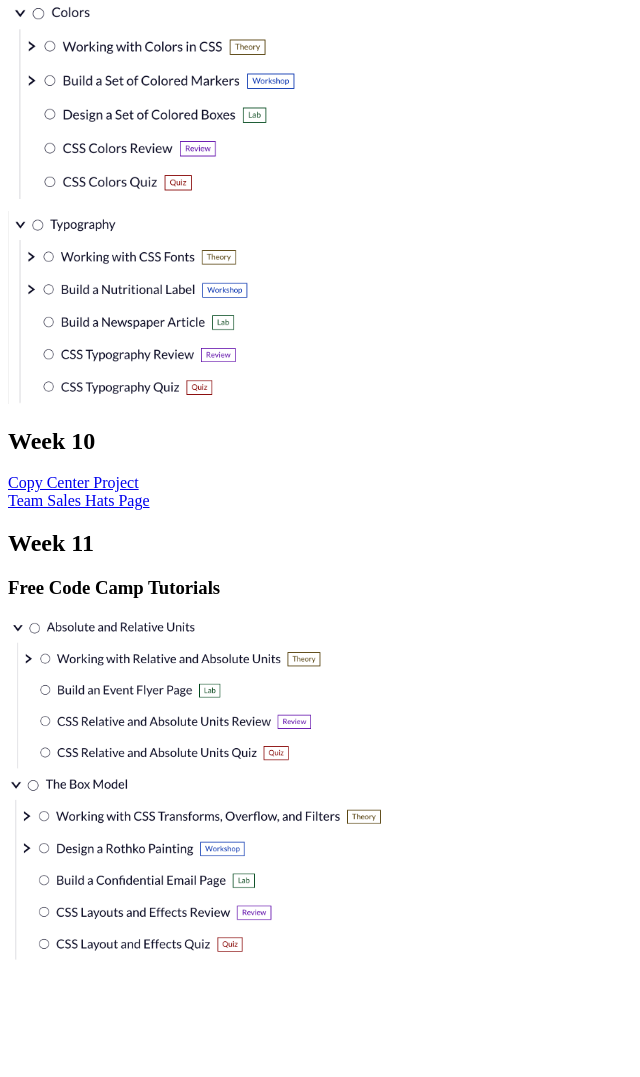
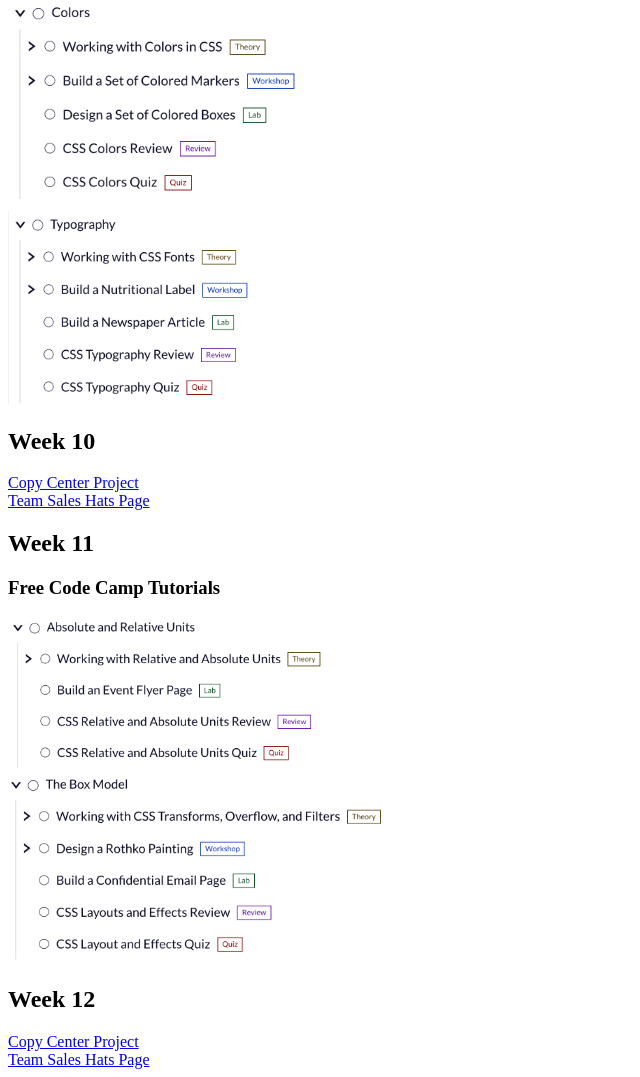
Before and after one commit to cnamyst/webi-course-project-pages, a plain HTML site: page webi1611/index.html in a window 1280 px wide. Shown: the part 3161-4238 px from the top of the page, without its empty margins (0-640 px from the left). Before the commit the page ends 4135 px from the top, so only its background shows below. Drawn offline with Linux system fonts and the light colour scheme.

Commit message:
Update index.html

```diff
--- a/webi1611/index.html
+++ b/webi1611/index.html
@@ -154,5 +154,12 @@
         width="400"
       />
     </div>
+    <h2>Week 12</h2>
+    <div>
+      <a href="week12/copy-center/index.html">Copy Center Project</a>
+    </div>
+    <div>
+      <a href="week12/team-sales/team-hats.html">Team Sales Hats Page</a>
+    </div>
   </body>
 </html>
```
